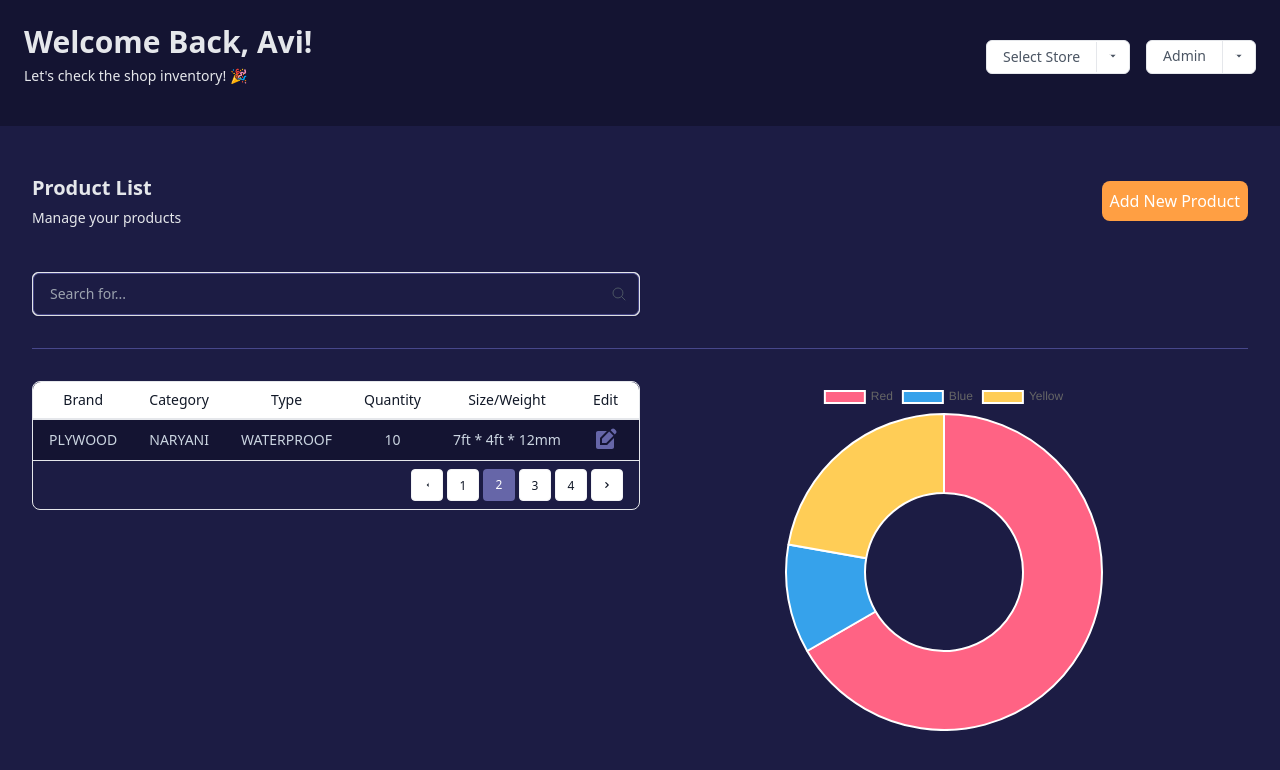
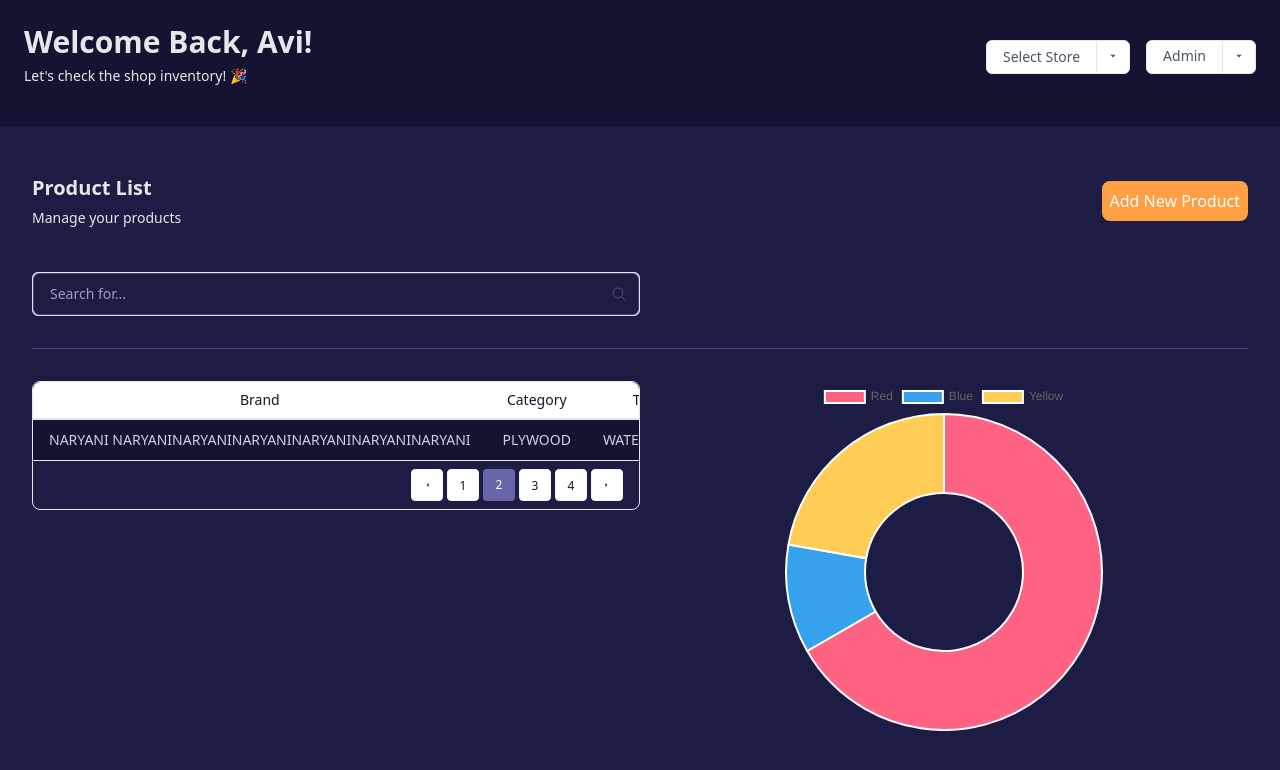
Before and after one commit to meabhiarya1/Shop_Inventory_Management, a React (Vite) app in the folder FrontEnd/: page /dashboard in a window 1280 px wide. Shown: the top 770 px of the page. Built offline with nearby package versions, Linux system fonts and the light colour scheme.

Commit message:
delete button fixed

```diff
--- a/FrontEnd/src/comp/AdminDashboard/Dashboard.tsx
+++ b/FrontEnd/src/comp/AdminDashboard/Dashboard.tsx
@@ -104,8 +104,8 @@ const Dashboard = () => {
       {/* last div */}
       <div className="flex flex-col md:flex-row">
         {/* products */}
-        <div className="w-full md:w-1/2 ">
-          <div className="rounded-lg border border-gray-200 ">
+        <div className="w-full md:w-1/2">
+          <div className="rounded-lg border border-gray-200">
             <div className="overflow-x-auto rounded-t-lg">
               <table className="min-w-full divide-y-2 divide-gray-200 bg-white text-sm">
                 <thead className="ltr:text-left rtl:text-right">
@@ -134,28 +134,28 @@ const Dashboard = () => {
                   </tr>
                 </thead>
 
-                <tbody className="divide-y divide-gray-200 bg-[#141432] text-center  ">
-                  <tr className="">
-                    <td className="  whitespace-nowrap px-4 py-2 font-medium text-slate-300 ">
+                <tbody className="divide-y divide-gray-200 bg-[#141432] text-center">
+                  <tr>
+                    <td className="whitespace-nowrap px-4 py-2 font-medium text-slate-300 text-ellipsis w-2">
+                      NARYANI NARYANINARYANINARYANINARYANINARYANINARYANI
+                    </td>
+                    <td className="whitespace-nowrap px-4 py-2 font-medium text-slate-300">
                       PLYWOOD
                     </td>
-                    <td className=" whitespace-nowrap px-4 py-2 font-medium text-slate-300 ">
-                      NARYANI
-                    </td>
-                    <td className="  whitespace-nowrap px-4 py-2 font-medium text-slate-300 ">
+                    <td className="whitespace-nowrap px-4 py-2 font-medium text-slate-300">
                       WATERPROOF
                     </td>
-                    <td className=" whitespace-nowrap px-4 py-2 font-medium text-slate-300 ">
+                    <td className="whitespace-nowrap px-4 py-2 font-medium text-slate-300">
                       10
                     </td>
-                    <td className=" whitespace-nowrap px-4 py-2 font-medium text-slate-300 ">
+                    <td className="whitespace-nowrap px-4 py-2 font-medium text-slate-300">
                       7ft * 4ft * 12mm
                     </td>
-                    <td className="whitespace-nowrap text-2xl font-medium text-gray-700 cursor-pointer p-2 flex justify-center">
-                      <MdEditSquare className="text-[#6666a8] " />
+                    <td className="whitespace-nowrap text-2xl font-medium text-gray-700 cursor-pointer p-2 justify-center flex">
+                      <MdEditSquare className="text-[#6666a8]" />
                     </td>
-                    <td className="whitespace-nowrap text-2xl font-medium text-gray-700 cursor-pointer p-2 ">
-                      <MdDelete className="text-red-500 items-center flex flex-row justify-center" />
+                    <td className="whitespace-nowrap text-2xl font-medium text-gray-700 cursor-pointer p-2 mr-8 justify-center items-center text-center w-4">
+                      <MdDelete className="text-red-500 ml-4" />
                     </td>
                   </tr>
 
@@ -232,7 +232,7 @@ const Dashboard = () => {
                     >
                       <path
                         fillRule="evenodd"
-                        d="M7.293 14.707a1 1 0 010-1.414L10.586 10 7.293 6.707a1 1 0 011.414-1.414l4 4a1 1 0 010 1.414l-4 4a1 1 0 01-1.414 0z"
+                        d="M7.293 14.707a1 1 0 010-1.414L10.586 10 7.293 6.707a1 1 011.414-1.414l4 4a1 1 0 010 1.414l-4 4a1 1 01-1.414 0z"
                         clipRule="evenodd"
                       />
                     </svg>
```
